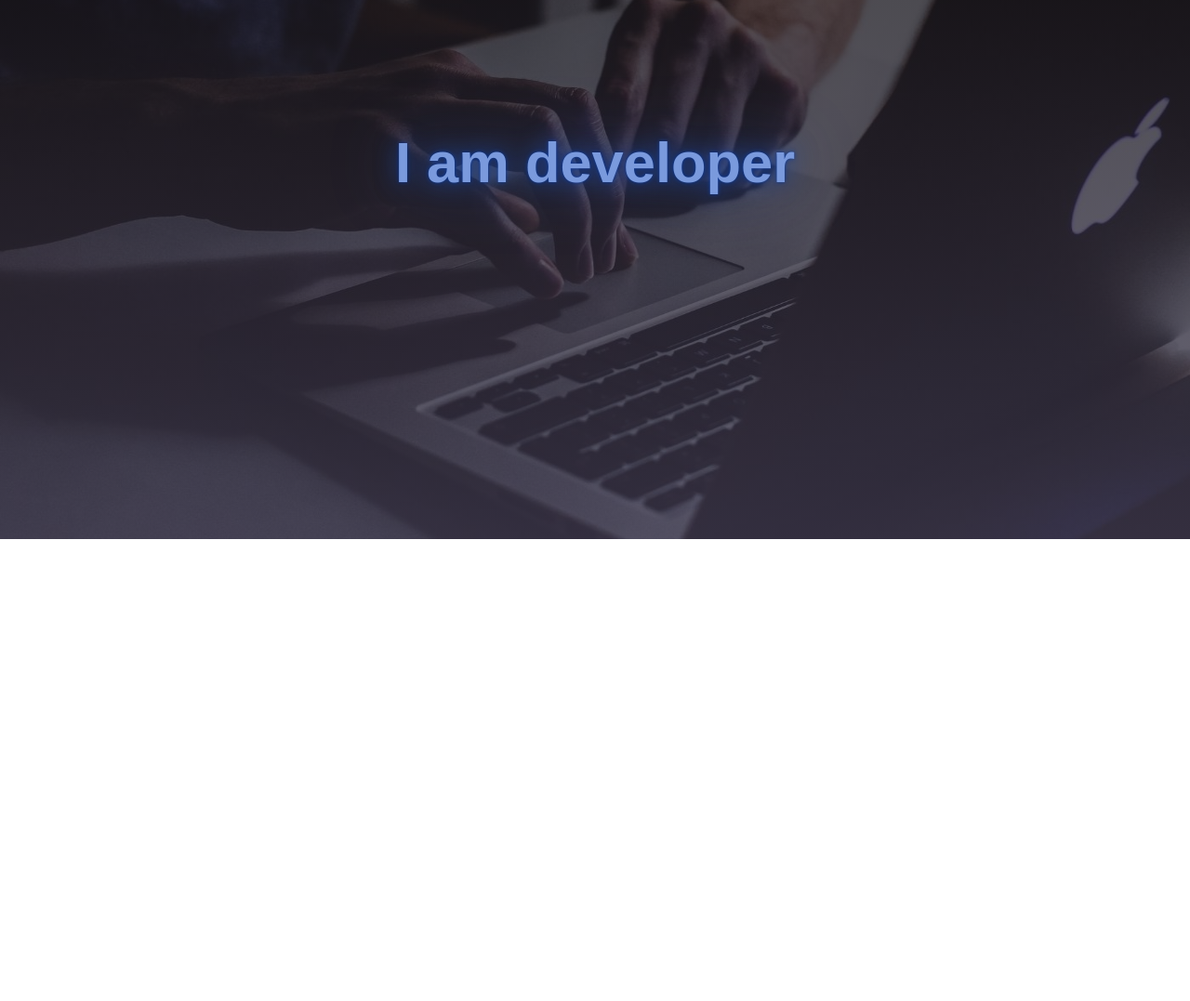
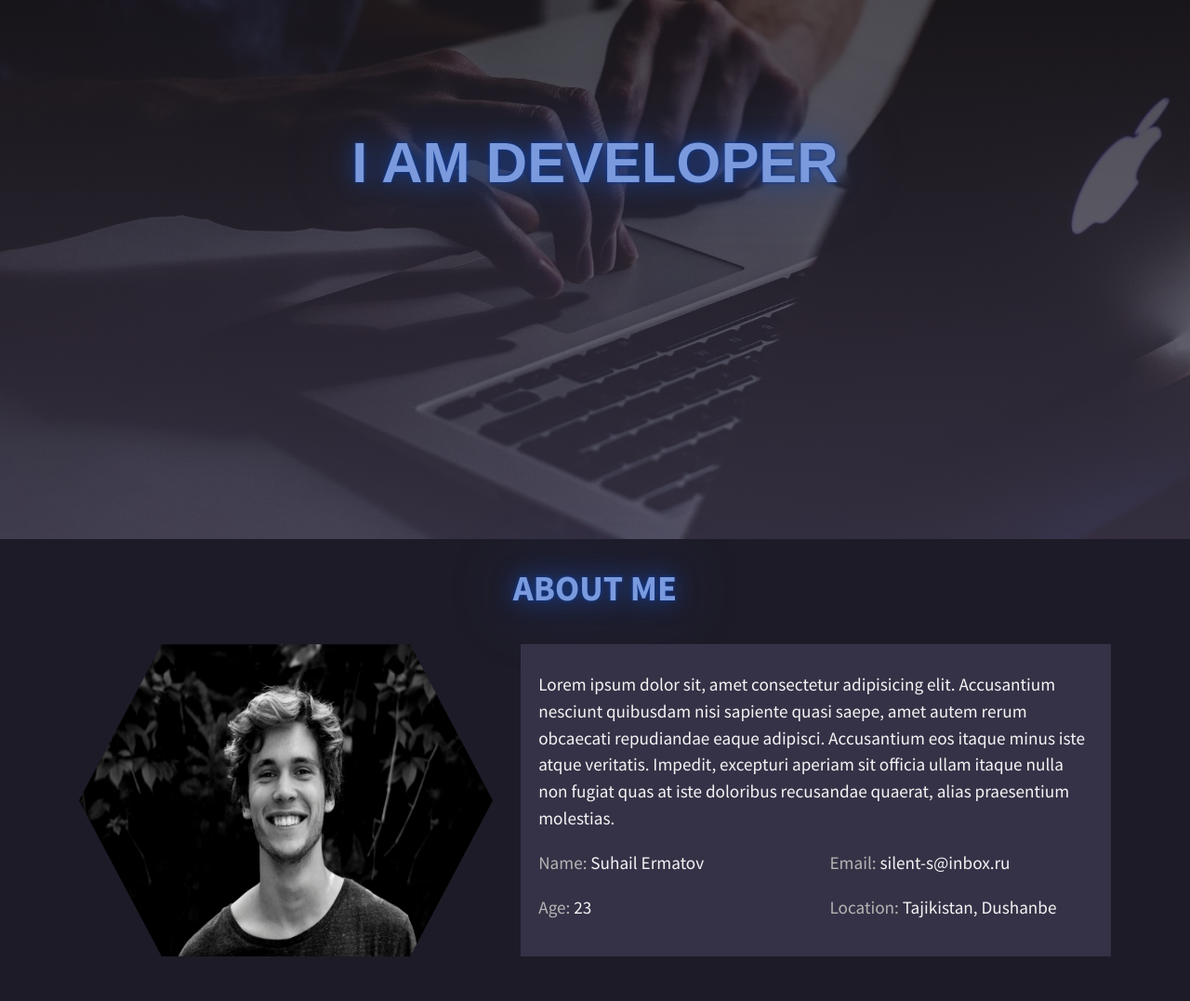
Before and after one commit to knoxie-s/portfolio, a website: page index.html in a window 1280 px wide. Shown: the part 220-1297 px from the top of the page at 93% size. Before the commit the page ends 800 px from the top, so only its background shows below. Drawn offline with nearby package versions, Linux system fonts and the light colour scheme; a web font is replaced by a local one.

Commit message:
about-me is ready

```diff
--- a/index.html
+++ b/index.html
@@ -86,7 +86,35 @@
 		</div>
 	</header>
 	<main>
-
+		<section class="section-about" id="about">
+			<div class="container">
+				<h2 class="heading-secondary u-margin-bottom-md">About me</h2>
+				<div class="row">
+					<div class="col-md-5">
+						<img src="images/3x4.jpg" alt="p3x4" class="img-polygon">
+					</div>
+					<div class="col-md-7">
+						<div class="about-info">
+							<p class="paragraph">Lorem ipsum dolor sit, amet consectetur adipisicing elit. Accusantium nesciunt quibusdam nisi sapiente quasi saepe, amet autem rerum obcaecati repudiandae eaque adipisci. Accusantium eos itaque minus iste atque veritatis. Impedit, excepturi aperiam sit officia ullam itaque nulla non fugiat quas at iste doloribus recusandae quaerat, alias praesentium molestias. </p>
+							<div class="row">
+								<div class="col-md-6">
+									<p> <span class="about-info__lstkey">Name:</span> Suhail Ermatov</p>
+								</div>
+								<div class="col-md-6">
+									<p> <span class="about-info__lstkey">Email:</span> silent-s@inbox.ru</p>
+								</div>
+								<div class="col-md-6">
+									<p> <span class="about-info__lstkey">Age:</span> 23</p>
+								</div>
+								<div class="col-md-6">
+									<p> <span class="about-info__lstkey">Location:</span> Tajikistan, Dushanbe</p>
+								</div>
+							</div>
+						</div>
+					</div>
+				</div>
+			</div>
+		</section>
 	</main>
 	<!-- <footer></footer> -->
 	<script src="index.js"></script>
--- a/sass/abstracts/_mixins.scss
+++ b/sass/abstracts/_mixins.scss
@@ -12,3 +12,10 @@
 	top: 50%;
 	transform: translate(-50%, -50%);
 }
+
+@mixin heading-base-purple {
+	font-weight: 700;
+	color: $color-primary;
+	filter: drop-shadow(rgba(8, 56, 157, 0.95) 0px 0px 2.29233px) drop-shadow(rgba(30, 71, 157, 0.75) 0px 0px 11.4617px) drop-shadow(rgba(30, 71, 157, 0.44) 0px 0px 34.385px);
+	text-transform: uppercase;
+}
--- a/sass/abstracts/_variables.scss
+++ b/sass/abstracts/_variables.scss
@@ -1,8 +1,14 @@
 // -------------------------COLORS------------------------- //
 $color-base: #f4f4f4;
+
+$color-bg-purple1: #353247;
+$color-bg-purple2: #1D1B27;
 
 $color-header-bg-t: rgba(0, 0, 0, 0.7);
 $color-header-bg-b: rgba(55, 51, 74, 0.7);
 
 $color-primary: #7a9add;
 $color-secondary: #7a9add;
+
+$color-grey-dark: #b4b4b3;
+$color-grey-light: #d9d9d9;
--- a/sass/base/_typography.scss
+++ b/sass/base/_typography.scss
@@ -7,7 +7,10 @@ body {
 .heading-primary {
 	font-family: 'Francois One', sans-serif;
 	font-weight: 700;
-	color: $color-primary;
 	font-size: 3.2rem;
-	filter: drop-shadow(rgba(8, 56, 157, 0.95) 0px 0px 2.29233px) drop-shadow(rgba(30, 71, 157, 0.75) 0px 0px 11.4617px) drop-shadow(rgba(30, 71, 157, 0.44) 0px 0px 34.385px);
+	@include heading-base-purple;
 }
+
+.heading-secondary {
+	@include heading-base-purple;
+}
--- /dev/null
+++ b/sass/base/_utilities.scss
@@ -0,0 +1 @@
+.u-margin-bottom-md {margin-bottom: 2rem;}
--- /dev/null
+++ b/sass/components/_about-info.scss
@@ -0,0 +1,14 @@
+.about-info {
+	width: 100%;
+	// height: 17rem;
+	background-color: $color-bg-purple1;
+	text-align: left;
+	padding-top: 1.5rem;
+	padding-left: 1rem;
+	padding-right: 1rem;
+	padding-bottom: 1rem;
+
+	&__lstkey {
+		color: $color-grey-dark;
+	}
+}
--- /dev/null
+++ b/sass/components/_img.scss
@@ -0,0 +1,5 @@
+.img-polygon {
+	width: 100%;
+    height: 100%;
+    clip-path: polygon(20% 0%, 80% 0%, 100% 50%, 80% 100%, 20% 100%, 0% 50%);
+}
--- a/sass/main.scss
+++ b/sass/main.scss
@@ -4,6 +4,10 @@
 @import 'base/base';
 @import 'base/typography';
 @import 'base/animations';
+@import 'base/utilities';
+
+@import 'components/about-info';
+@import 'components/img';
 
 @import 'layout/header';
 @import 'layout/navigation';
--- a/sass/pages/_home.scss
+++ b/sass/pages/_home.scss
@@ -0,0 +1,5 @@
+.section-about {
+	padding-top: 1.5rem;
+	padding-bottom: 2.5rem;
+	background-color: $color-bg-purple2;
+}
```
Also changed, not shown: css/style.css.
